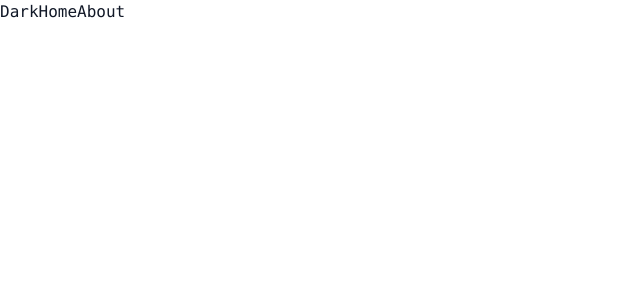
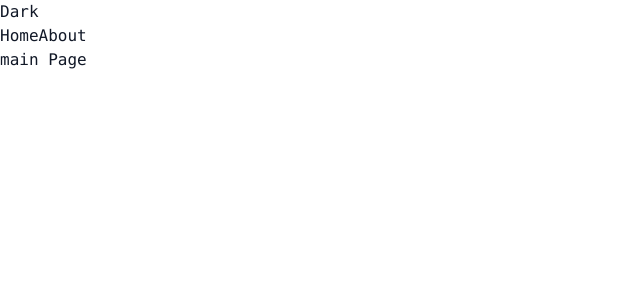
Before and after one commit to AlexnFokin/docapireact, a React app in the folder frontend/: page / in a window 1280 px wide. Before the commit this address had no page. Shown: the top 300 px of the page, without its empty margins (0-640 px from the left). Built offline with nearby package versions, Linux system fonts and the light colour scheme.

Commit message:
added router config & tailwind

```diff
--- a/frontend/package.json
+++ b/frontend/package.json
@@ -12,18 +12,23 @@
   "license": "ISC",
   "description": "",
   "devDependencies": {
+    "@tailwindcss/postcss": "^4.0.17",
     "@types/node": "^22.13.11",
     "@types/react": "^19.0.12",
     "@types/react-dom": "^19.0.4",
     "@types/webpack": "^5.28.5",
     "@types/webpack-dev-server": "^4.7.1",
+    "autoprefixer": "^10.4.21",
     "css-loader": "^7.1.2",
     "css-modules-typescript-loader": "^4.0.1",
     "html-webpack-plugin": "^5.6.3",
     "mini-css-extract-plugin": "^2.9.2",
+    "postcss": "^8.5.3",
+    "postcss-loader": "^8.1.1",
     "sass": "^1.86.0",
     "sass-loader": "^16.0.5",
     "style-loader": "^4.0.0",
+    "tailwindcss": "^4.0.17",
     "ts-loader": "^9.5.2",
     "ts-node": "^10.9.2",
     "typescript": "^5.8.2",
--- /dev/null
+++ b/frontend/postcss.config.js
@@ -0,0 +1,5 @@
+export default {
+    plugins: {
+      "@tailwindcss/postcss": {},
+    }
+  }
--- a/frontend/src/app/App.tsx
+++ b/frontend/src/app/App.tsx
@@ -1,11 +1,9 @@
-import { Link, Route, Routes } from "react-router-dom";
 import "./styles/index.scss";
 
-import { Suspense } from "react";
 import { useTheme } from "./providers/ThemeProvider/lib/UseTheme";
 import { classNames } from "../shared/lib/classNames";
-import { AboutPageAsync } from "pages/AboutPage/ui/AboutPage.async";
-import { MainPageAsync } from "pages/MainPage";
+import { AppRouter } from "./router";
+import { Navbar } from "widgets/Navbar";
 
 
 
@@ -18,15 +16,8 @@ const {theme, toggleTheme} = useTheme();
             <button onClick={toggleTheme}>
                { theme == 'dark' ? 'Light' : 'Dark'}
             </button>
-            <Link to={'/home'}>Home</Link>
-            <Link to={'/about'}>About</Link>
-
-        <Suspense fallback={<div>Loading...</div>}>
-            <Routes>
-                <Route path="about" element={<AboutPageAsync/>} />
-                <Route path="home" element={<MainPageAsync/>} />
-            </Routes>
-        </Suspense>
+           <Navbar/>
+        <AppRouter />
         </div>
     );
 }
--- /dev/null
+++ b/frontend/src/app/router/index.ts
@@ -0,0 +1,3 @@
+import AppRouter from "./ui/AppRouter";
+
+export {AppRouter}
--- /dev/null
+++ b/frontend/src/app/router/ui/AppRouter.tsx
@@ -0,0 +1,21 @@
+import { Suspense } from "react";
+import { Routes, Route } from "react-router-dom";
+import { routeConfig } from "shared/config/routeConfig/routeConfig";
+
+const AppRouter = () => {
+    return (
+            <Suspense fallback={<div>Loading...</div>}>
+            <Routes>
+               {Object.values(routeConfig).map(({element, path}) => (
+                <Route
+                key={path}
+                element={element}
+                path={ path}
+                />
+               ))}
+            </Routes>
+        </Suspense>
+    )
+}
+
+export default AppRouter;
--- a/frontend/src/app/styles/index.scss
+++ b/frontend/src/app/styles/index.scss
@@ -2,6 +2,8 @@
 @use "variables/global.scss";
 @use "themes/light.scss";
 @use "themes/dark.scss";
+@use "tailwindcss";
+
 
 .app {
     font: var(--font-m);
--- a/frontend/src/index.tsx
+++ b/frontend/src/index.tsx
@@ -2,9 +2,6 @@ import ReactDOM from "react-dom/client";
 import App from './app/App';
 import { BrowserRouter } from "react-router-dom";
 import { ThemeProvider } from "app/providers/ThemeProvider";
-
-
-
 
 const root = document.getElementById('root')
 
--- /dev/null
+++ b/frontend/src/shared/config/routeConfig/routeConfig.tsx
@@ -0,0 +1,24 @@
+import { AboutPageAsync } from "pages/AboutPage"
+import { MainPageAsync } from "pages/MainPage"
+import { RouteProps } from "react-router"
+
+export enum AppRoutes {
+    MAIN = 'main',
+    ABOUT = 'about'
+}
+
+export const RoutePath: Record<AppRoutes, string> = {
+    [AppRoutes.MAIN] : '/',
+    [AppRoutes.ABOUT] : '/about'
+}
+
+export const routeConfig: Record<AppRoutes, RouteProps> = {
+    [AppRoutes.MAIN]: {
+        path: RoutePath.main,
+        element: <MainPageAsync/>
+    },
+    [AppRoutes.ABOUT]: {
+        path: RoutePath.about,
+        element: <AboutPageAsync/>
+    }
+}
--- /dev/null
+++ b/frontend/src/widgets/Navbar/index.ts
@@ -0,0 +1 @@
+export {Navbar} from './ui/Navbar';
--- /dev/null
+++ b/frontend/src/widgets/Navbar/ui/Navbar.tsx
@@ -0,0 +1,13 @@
+import { Link } from 'react-router-dom'
+import * as classes from './Navbar.module.scss'
+
+export const Navbar = () => {
+return (
+    <div>
+
+
+         <Link to={'/'}>Home</Link>
+            <Link to={'/about'}>About</Link>
+    </div>
+)
+}
--- a/frontend/tsconfig.json
+++ b/frontend/tsconfig.json
@@ -7,6 +7,7 @@
     "jsx": "react-jsx",
     "allowJs": true,
     "moduleResolution": "node",
+    "types": [],
     "baseUrl": ".",
     "paths": {
       "*": ["./src/*"]
```
Also changed, not shown: frontend/src/widgets/Navbar/ui/Navbar.module.scss (added), 2 other files (tests, documents, lock files or other folders).
